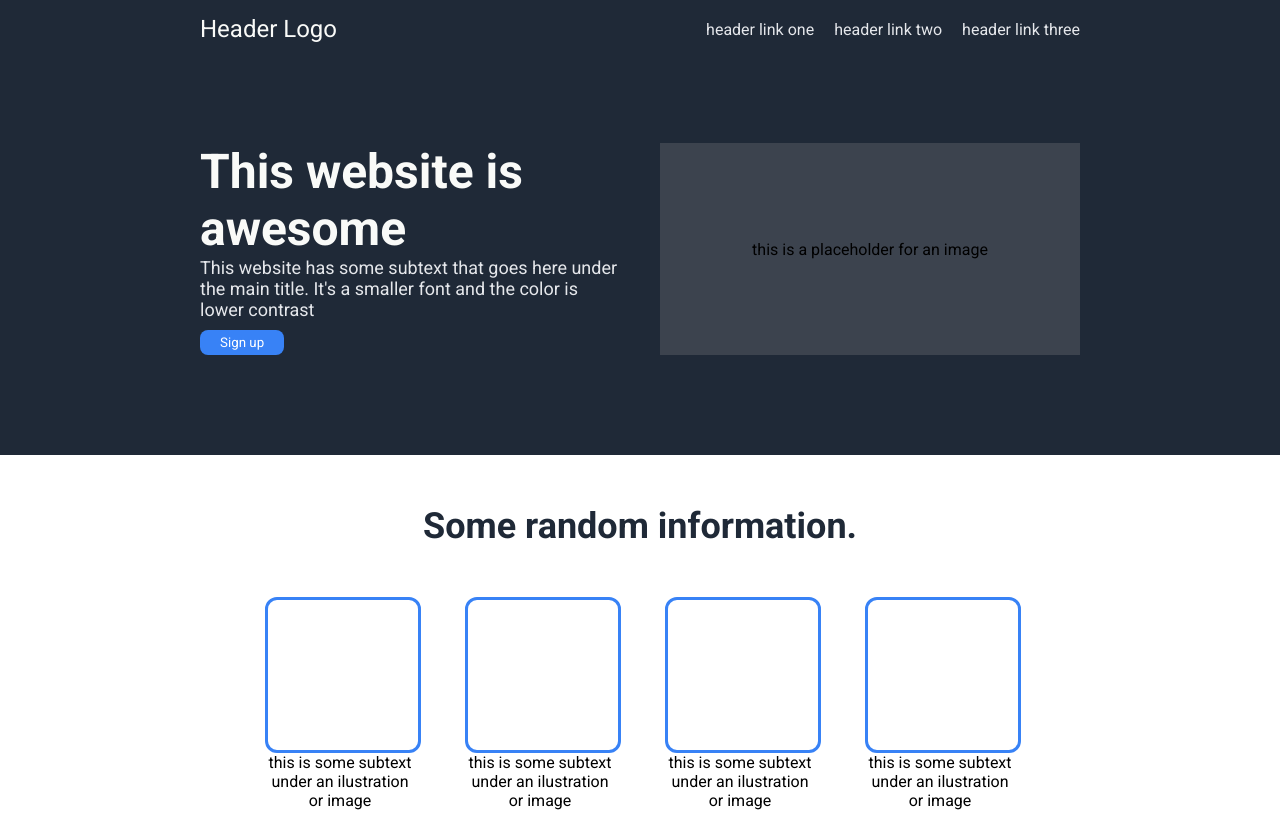
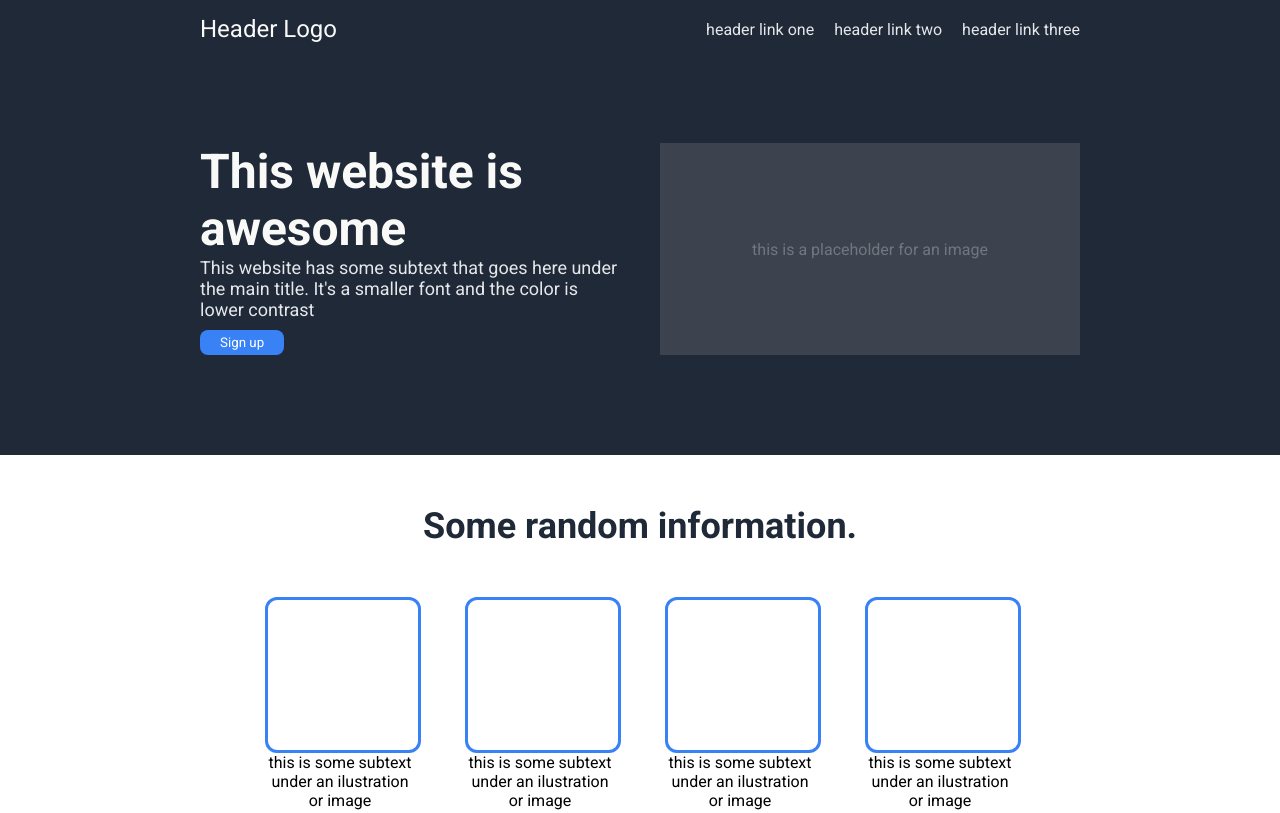
Before and after one commit to Fabi0o/odin-landing-page, a plain HTML site: page index.html in a window 1280 px wide. Shown: the top 813 px of the page. Drawn offline with Linux system fonts and the light colour scheme.

```diff
--- a/style.css
+++ b/style.css
@@ -49,6 +49,7 @@
   align-items: center;
   justify-content: center;
   background-color: rgba(136, 135, 135, 0.281);
+  color: #f9faf848;
 }
 .heading {
   font-size: 48px;
```
Also changed, not shown: 1 other file.
